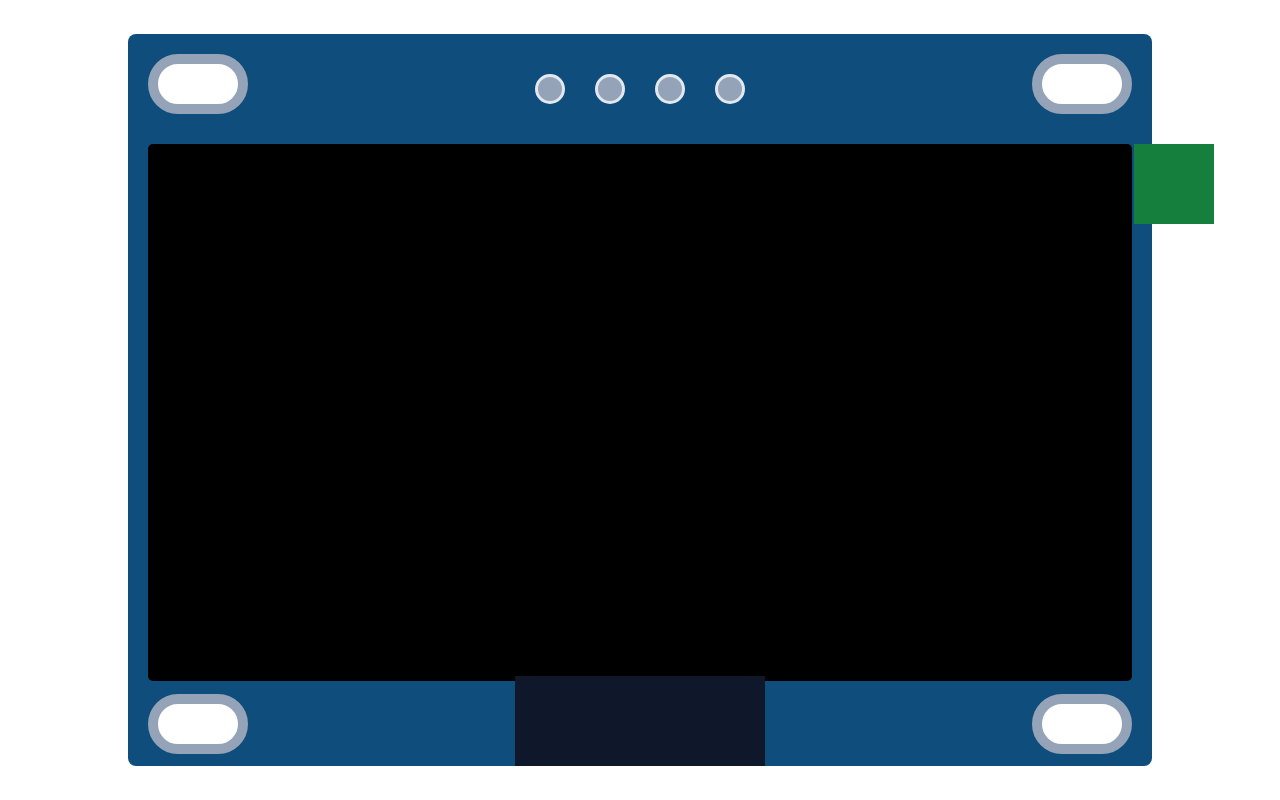
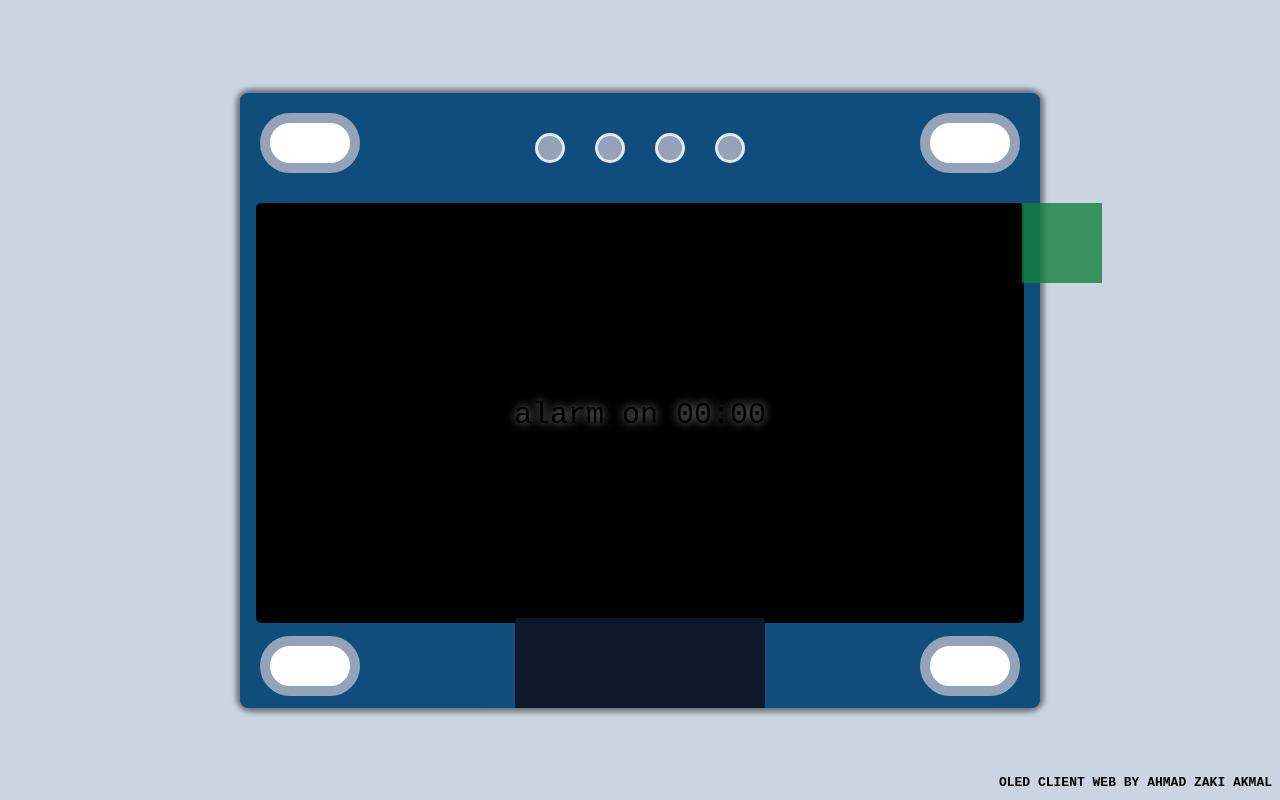
Before and after one commit to ahmadzaki2975/Oled-Client, a Next.js app: page / in a window 1280 px wide. Built offline with nearby package versions, Linux system fonts and the light colour scheme; no server answers.

Commit message:
feat: major update
- Display alarm
- 3D effects with tilt based on cursor
- Minor visual changes
- Add credits

```diff
--- a/src/pages/index.jsx
+++ b/src/pages/index.jsx
@@ -3,9 +3,42 @@ import { useEffect, useState } from "react";
 
 const socket = io("http://localhost:5000");
 
+function useCursorOffset() {
+  const [offset, setOffset] = useState({ x: 0, y: 0 });
+
+  useEffect(() => {
+    let timeoutId;
+
+    const handleMouseMove = (event) => {
+      const { clientX, clientY } = event;
+      const centerX = window.innerWidth / 2;
+      const centerY = window.innerHeight / 2;
+      const offsetX = (clientX - centerX) / centerX;
+      const offsetY = (-clientY + centerY) / centerY;
+
+      clearTimeout(timeoutId);
+
+      setOffset({ x: offsetX, y: offsetY });
+    };
+
+    window.addEventListener("mousemove", handleMouseMove);
+
+    return () => {
+      window.removeEventListener("mousemove", handleMouseMove);
+    };
+  });
+
+  return offset;
+}
+
 export default function Home() {
   const [time, setTime] = useState("");
   const [date, setDate] = useState("");
+  const [alarmTime, setAlarmTime] = useState({
+    hour: 0,
+    minute: 0,
+  });
+  const cursorOffset = useCursorOffset();
 
   useEffect(() => {
     socket.on("data", (data) => {
@@ -16,14 +49,34 @@ export default function Home() {
         setDate(data.date);
       }
     });
+    socket.on("alarm", (data) => {
+      setAlarmTime(data.alarm);
+    });
   }, []);
 
   return (
-    <main className="flex min-h-screen flex-col items-center justify-center font-mono bg-white">
-      <div className="relative bg-[#0F4D7C] aspect-[320/175] w-[80%] px-0 pt-[110px] pb-[85px] grid place-items-center rounded-[8px]">
+    <main className="flex min-h-screen flex-col items-center justify-center font-mono bg-slate-300">
+      <h1 className="absolute bottom-0 right-0 font-bold text-black p-2">
+        OLED CLIENT WEB BY AHMAD ZAKI AKMAL
+      </h1>
+      <div
+        className="oled relative bg-[#0F4D7C] w-[80%] max-w-[800px] px-0 pt-[110px] pb-[85px] grid place-items-center rounded-[8px]"
+        style={{
+          transform: `rotateY(${cursorOffset.x * 20}deg) rotateX(${
+            cursorOffset.y * 20
+          }deg)`,
+        }}
+      >
         <div className="bg-black w-[96%] aspect-[320/175] rounded-[5px] flex flex-col justify-center items-center">
-          <h1 className="text-[40px] md:text-[60px] text-center">{time}</h1>
-          <h1 className="text-[20px] md:text-[30px] text-center">{date}</h1>
+          <h1 className="text-[40px] md:text-[60px] text-center drop-shadow-[0_0_5px_rgba(255,255,255,.6)]">
+            {time}
+          </h1>
+          <h1 className="text-[20px] md:text-[30px] text-center drop-shadow-[0_0_5px_rgba(255,255,255,.6)] mt-[-14px]">
+            {date}
+          </h1>
+          <h1 className="text-[20px] md:text-[30px] text-center drop-shadow-[0_0_5px_rgba(255,255,255,.6)] mt-[20px]">
+            alarm on {alarmTime.hour < 10 ? "0" : ""}{alarmTime.hour}:{alarmTime.minute < 10 ? "0" : ""}{alarmTime.minute}
+          </h1>
         </div>
         {/* //? Decorations */}
         <div className="bg-white w-[100px] h-[60px] absolute top-0 left-0 m-5 rounded-full border-slate-400 border-[10px]"></div>
@@ -37,7 +90,8 @@ export default function Home() {
           <div className="bg-slate-400 w-[30px] rounded-full aspect-square border-[3px] border-slate-200"></div>
           <div className="bg-slate-400 w-[30px] rounded-full aspect-square border-[3px] border-slate-200"></div>
         </div>
-        <div className="bg-green-700 w-[80px] h-[80px] absolute top-0 right-0 mt-[110px] translate-x-[62px]"></div>
+        <div className="bg-green-700/[.8] w-[80px] h-[80px] absolute top-0 right-0 mt-[110px] translate-x-[62px]"></div>
+        {/* <div className="layer h-full bg-[red] absolute w-full"></div> */}
       </div>
     </main>
   );
--- a/src/styles/globals.css
+++ b/src/styles/globals.css
@@ -29,3 +29,27 @@ body {
 .font-mono {
   font-family: monospace;
 }
+
+.oled {
+  transform-style: preserve-3d;
+  transition: ease-in-out;
+  /* transform: rotateY(40deg) rotateX(20deg); */
+  perspective: 10000px;
+}
+
+.oled::after {
+  content: "";
+  position: absolute;
+  top: 0;
+  left: 0;
+  width: 100%;
+  height: 100%;
+  background: black;
+  transform: translateZ(-20px);
+  border-radius: 10px;
+  box-shadow: 0 0 5px 5px rgba(0, 0, 0, 0.438);
+}
+
+/* .oled:hover {
+  transform: rotateY(10deg) rotateX(10deg);
+} */
```
